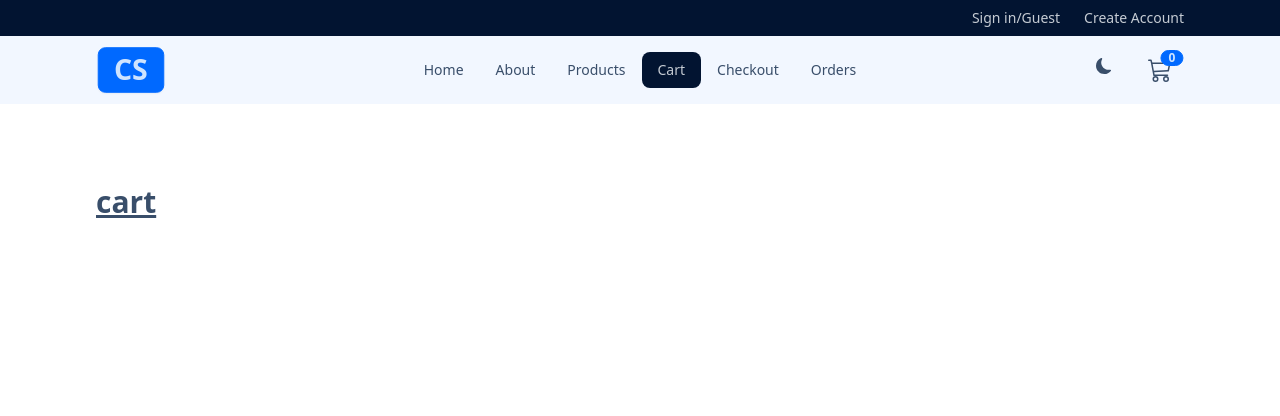
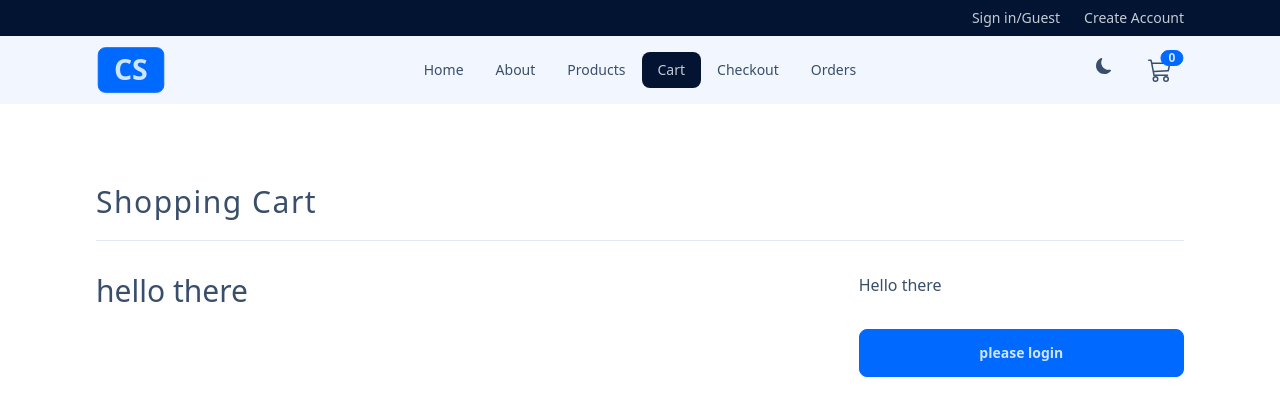
Before and after one commit to Mark-0392/comfy-store-1, a React (Vite) app: page /cart in a window 1280 px wide. Shown: the top 416 px of the page. Built offline with nearby package versions, Linux system fonts and the light colour scheme.

Commit message:
'added cart items'

```diff
--- /dev/null
+++ b/src/Components/CartItem.jsx
@@ -0,0 +1,4 @@
+const CartItem = () => {
+  return <div>CartItem</div>
+}
+export default CartItem
--- /dev/null
+++ b/src/Components/CartItemsList.jsx
@@ -0,0 +1,4 @@
+const CartItemsList = () => {
+  return <h1 className="text-3xl">hello there</h1>
+}
+export default CartItemsList
--- /dev/null
+++ b/src/Components/CartTotals.jsx
@@ -0,0 +1,4 @@
+const CartTotals = () => {
+  return <h1>Hello there</h1>
+}
+export default CartTotals
--- a/src/Components/index.js
+++ b/src/Components/index.js
@@ -11,3 +11,5 @@ export { default as Filters } from './Filters'
 export { default as PaginationContainer } from './PaginationContainer'
 export { default as ProductsContainer } from './ProductsContainer'
 export { default as GlobalLoading } from './GlobalLoading'
+export { default as CartTotals } from './CartTotals'
+export { default as CartItemsList } from './CartItemsList'
--- a/src/Pages/Cart.jsx
+++ b/src/Pages/Cart.jsx
@@ -1,4 +1,34 @@
+import { useSelector } from 'react-redux'
+import { CartItemsList, SectionTitle, CartTotals } from '../Components'
+import { Link } from 'react-router-dom'
+
 const Cart = () => {
-  return <h1 className="text-3xl font-bold underline">cart</h1>
+  const user = null
+  const numItemsInCart = useSelector((state) => state.cartState.numItemsInCart)
+  if (numItemsInCart === 2) {
+    return <SectionTitle text="Your cart is empty" />
+  }
+  return (
+    <>
+      <SectionTitle text="Shopping Cart" />
+      <div className="mt-8 grid gap-8  lg:grid-cols-12">
+        <div className="lg:col-span-8">
+          <CartItemsList />
+        </div>
+        <div className="lg:col-span-4 lg:pl-4">
+          <CartTotals />
+          {user ? (
+            <Link to="/checkout" className="btn btn-primary btn-block mt-8">
+              Proceed to checkout
+            </Link>
+          ) : (
+            <Link to="/login" className="btn btn-primary btn-block mt-8">
+              please login
+            </Link>
+          )}
+        </div>
+      </div>
+    </>
+  )
 }
 export default Cart
--- a/src/features/cart/cartSlice.js
+++ b/src/features/cart/cartSlice.js
@@ -18,6 +18,7 @@ const cartSlice = createSlice({
   reducers: {
     addItem: (state, action) => {
       const { product } = action.payload
+      console.log(product)
 
       const item = state.cartItems.find((i) => i.cartID === product.cartID)
       if (item) {
@@ -30,9 +31,28 @@ const cartSlice = createSlice({
       cartSlice.caseReducers.calculateTotals(state)
       toast.success('Item added to cart')
     },
-    clearCart: (state) => {},
-    removeItem: (state) => {},
-    editItem: (state, action) => {},
+    clearCart: (state) => {
+      localStorage.setItem('cart', JSON.stringify(defaultState))
+      return defaultState
+    },
+    removeItem: (state, action) => {
+      const { cartID } = action.payload
+      const product = state.cartItems.find((i) => i.cartID === cartID)
+      state.cartItems.filter((i) => i.cartID !== cartID)
+      state.numItemsInCart -= product.amount
+      state.cartTotal -= product.price * product.amount
+      cartSlice.caseReducers.calculateTotals(state)
+      toast.error('Item removed from cart')
+    },
+    editItem: (state, action) => {
+      const { cartID, amount } = action.payload
+      const item = state.cartItems.find((i) => i.cartID === cartID)
+      state.numItemsInCart += amount - item.amount
+      state.cartTotal += item.price * (amount - item.amount)
+      item.amount = amount
+      cartSlice.caseReducers.calculateTotals(state)
+      toast.success('Cart updated')
+    },
     calculateTotals: (state) => {
       state.tax = 0.1 * state.cartTotal
       state.orderTotal = state.cartTotal + state.shipping + state.tax
```
